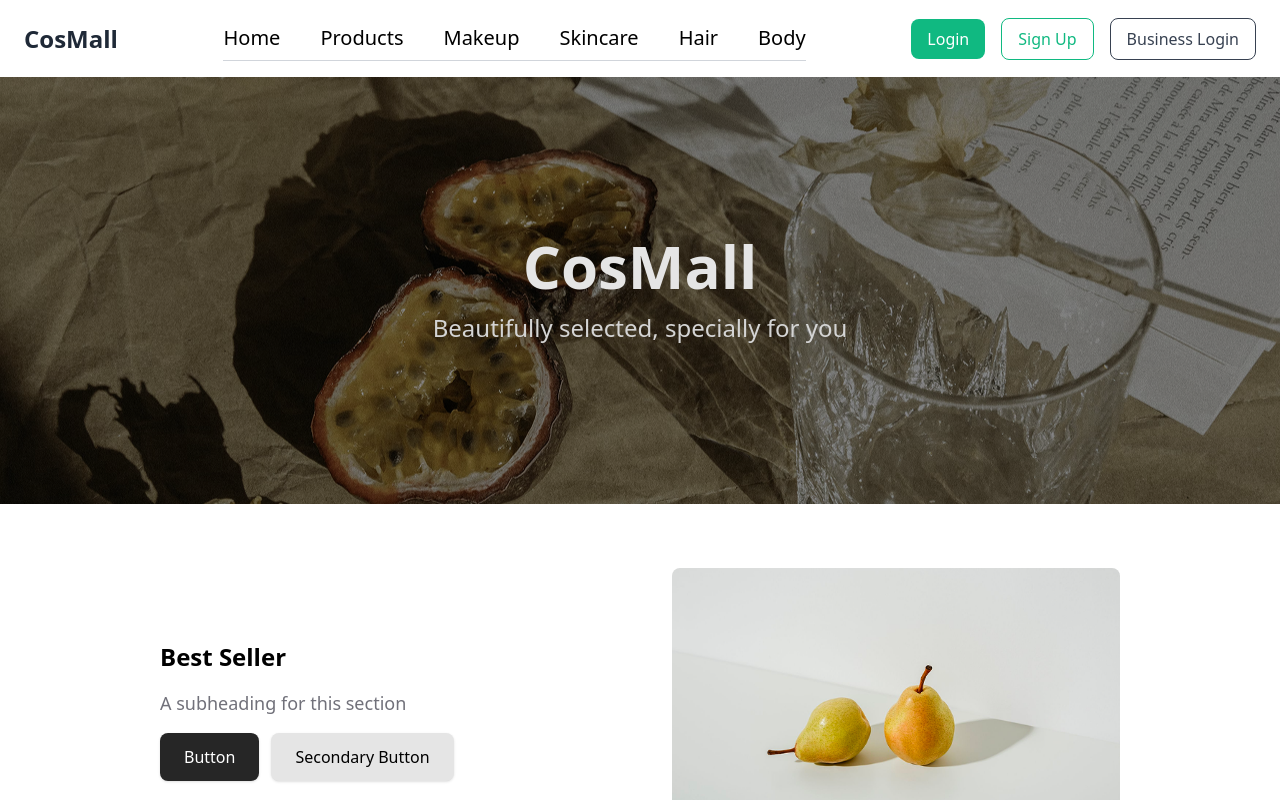
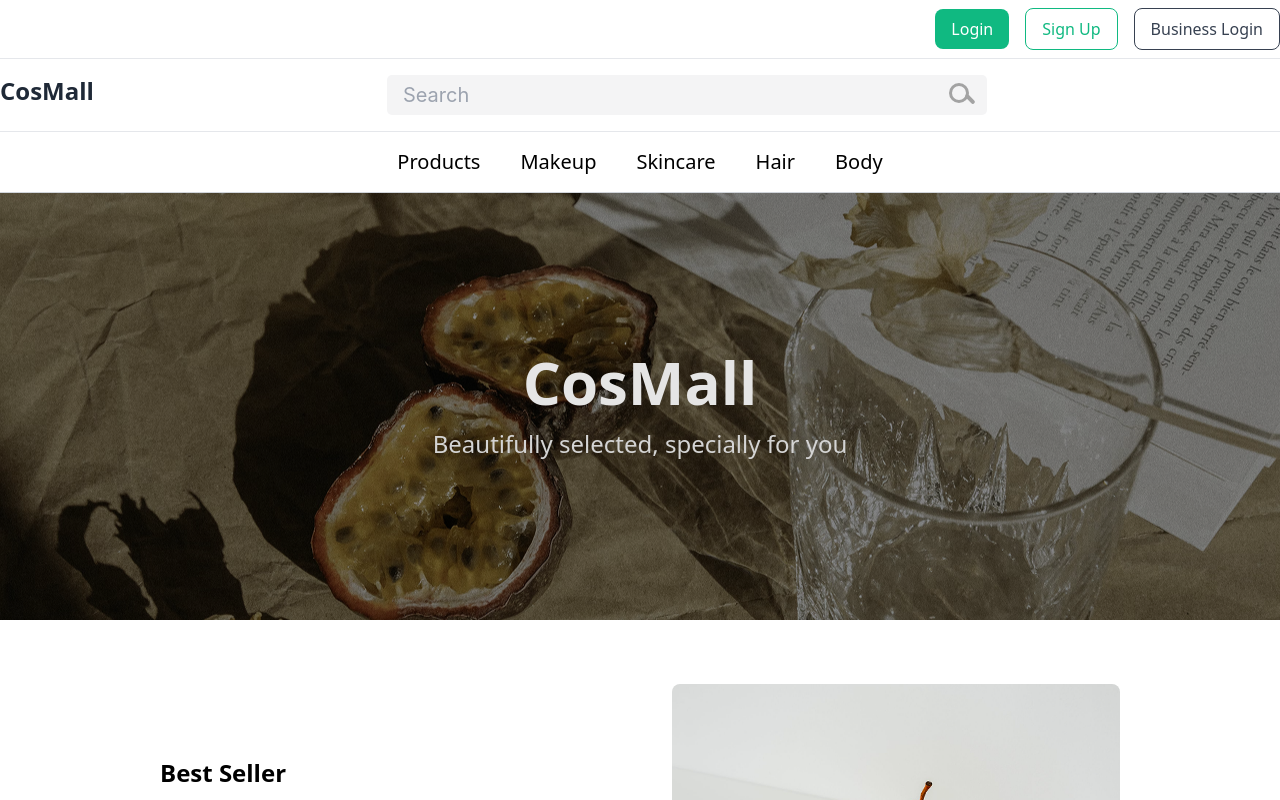
Before and after one commit to Online-Cosmetic/cosmeticShop, a React (Vite) app in the folder cosmeticShop/src/main/frontend/cosmetic-shop/: page / in a window 1280 px wide. Shown: the top 800 px of the page. Built offline with nearby package versions, Linux system fonts and the light colour scheme.

Commit message:
refactor: header 수정사항 반영

```diff
--- a/cosmeticShop/src/main/frontend/cosmetic-shop/src/App.jsx
+++ b/cosmeticShop/src/main/frontend/cosmetic-shop/src/App.jsx
@@ -26,7 +26,6 @@ import QnAWrite from "./pages/qna/QnAWrite.jsx";
 
 import Order from "./pages/order/Order.jsx";
 import OrderComplete from "./pages/order/OrderComplete";
-
 // import Checkout from "./pages/payment/Checkout.jsx";
 
 import UserLogin from "./pages/auth/UserLogin.jsx";
@@ -242,6 +241,7 @@ const App = () => {
                 <Route
                     path="/user/*"
                     element={
+                        <ProtectedRoute requiredRole="ROLE_USER">
                             <PublicLayout>
                                 <Routes>
                                     <Route path="mypage" element={<MyPage/>}/>
@@ -252,6 +252,7 @@ const App = () => {
                                     {/*<Route path="checkout" element={<Checkout />} />*/}
                                 </Routes>
                             </PublicLayout>
+                        </ProtectedRoute>
                     }
                 />
 
--- a/cosmeticShop/src/main/frontend/cosmetic-shop/src/components/common/UserHeader.jsx
+++ b/cosmeticShop/src/main/frontend/cosmetic-shop/src/components/common/UserHeader.jsx
@@ -3,7 +3,7 @@ import React from "react";
 import {Link, useNavigate} from "react-router-dom";
 import {useAuth} from "../../contexts/AuthContext.jsx";
 
-export default function Header() {
+export default function UserHeader() {
     const {user, logout} = useAuth();
     const navigate = useNavigate();
 
@@ -17,7 +17,7 @@ export default function Header() {
 
         if (user.role === 'ROLE_USER') {
             return (
-                <nav className="border-b border-gray-300">
+                <nav className="">
                     <div className="flex justify-end space-x-10 py-2 pr-6 text-gray-500">
                         <Link
                             to="/user/mypage"
@@ -45,7 +45,7 @@ export default function Header() {
 
         if (user.role === "ROLE_COMPANY") {
             return (
-                <nav className="border-b border-gray-300">
+                <nav className="">
                     <div className="flex justify-end space-x-10 py-2 pr-6 text-gray-500">
                         <Link
                             to="/company/dashboard"
@@ -75,43 +75,16 @@ export default function Header() {
 
     return (
         <header className="w-full bg-white shadow-md">
-            <div className="container mx-auto px-6 py-4 flex items-center justify-between">
-                {/* 로고 */}
-                <Link to="/" className="text-2xl font-bold text-gray-800">
-                    CosMall
-                </Link>
-
-                {/* 기본 내비게이션 메뉴 */}
-                <nav className="border-b border-gray-300">
-                    <div className="flex justify-center space-x-10 py-2 text-xl">
-                        <Link to="/" className="hover:text-emerald-600">
-                            Home
-                        </Link>
-                        <Link to="/products/all" className="hover:text-emerald-600">
-                            Products
-                        </Link>
-                        <Link to="/products/makeup" className="hover:text-emerald-600">
-                            Makeup
-                        </Link>
-                        <Link to="/products/skincare" className="hover:text-emerald-600">
-                            Skincare
-                        </Link>
-                        <Link to="/products/hair" className="hover:text-emerald-600">
-                            Hair
-                        </Link>
-                        <Link to="/products/body" className="hover:text-emerald-600">
-                            Body
-                        </Link>
-                    </div>
-                </nav>
-
+            <div className="container mx-auto items-center justify-between">
+                {/* 첫째줄 */}
+                <div className="flex items-center justify-end border-b py-2">
                     {/* 사용자 상태별 메뉴 */}
-                <div className="flex items-center space-x-6">
+                    <div className="flex  space-x-6">
                         {renderUserMenu()}
                         <div className="flex items-center space-x-4">
                             {user ? (
                                 <>
-                                <span className="text-gray-700">Hello, {user.userId}</span>
+                                    <span className="text-gray-700">Hello, {user.username}</span>
                                     <button
                                         onClick={handleLogout}
                                         className="px-4 py-2 bg-red-500 text-white rounded-lg hover:bg-red-600 transition"
@@ -144,6 +117,54 @@ export default function Header() {
                         </div>
                     </div>
                 </div>
+
+                {/* 둘째줄 */}
+                <div className="flex justify-end border-b py-4">
+                    {/* 로고 */}
+                    <Link to="/" className="text-2xl font-bold text-gray-800">
+                        CosMall
+                    </Link>
+                    {/* Search box */}
+                    <div className="mx-auto relative w-[600px] h-[40px]">
+                        <div className="absolute inset-0 bg-zinc-100 rounded-[5px]" />
+                        <input
+                            type="text"
+                            placeholder="Search"
+                            className="absolute inset-0 pl-4 pr-12 py-4 bg-transparent text-xl text-neutral-400 font-['Inter'] focus:outline-none"
+                        />
+                        <div className="absolute right-4 top-1/2 transform -translate-y-1/2 w-6 h-6">
+                            <div className="w-5 h-5 border-[3px] border-neutral-400 rounded-full mx-auto" />
+                            <div
+                                className="absolute w-3 h-1 bg-neutral-400 rounded-[10px] border border-neutral-400"
+                                style={{ top: "14px", left: "16.85px", transform: "rotate(45.39deg)" }}
+                            />
+                        </div>
+                    </div>
+
+                </div>
+
+                {/* 기본 내비게이션 메뉴 */}
+                <nav className="border-b border-gray-300 py-2">
+                    <div className="flex justify-center space-x-10 py-2 text-xl">
+                        <Link to="/products/all" className="hover:text-emerald-600">
+                            Products
+                        </Link>
+                        <Link to="/products/makeup" className="hover:text-emerald-600">
+                            Makeup
+                        </Link>
+                        <Link to="/products/skincare" className="hover:text-emerald-600">
+                            Skincare
+                        </Link>
+                        <Link to="/products/hair" className="hover:text-emerald-600">
+                            Hair
+                        </Link>
+                        <Link to="/products/body" className="hover:text-emerald-600">
+                            Body
+                        </Link>
+                    </div>
+                </nav>
+
+            </div>
         </header>
     );
 }
```
Lines whose indentation alone changed are shown as unchanged.
